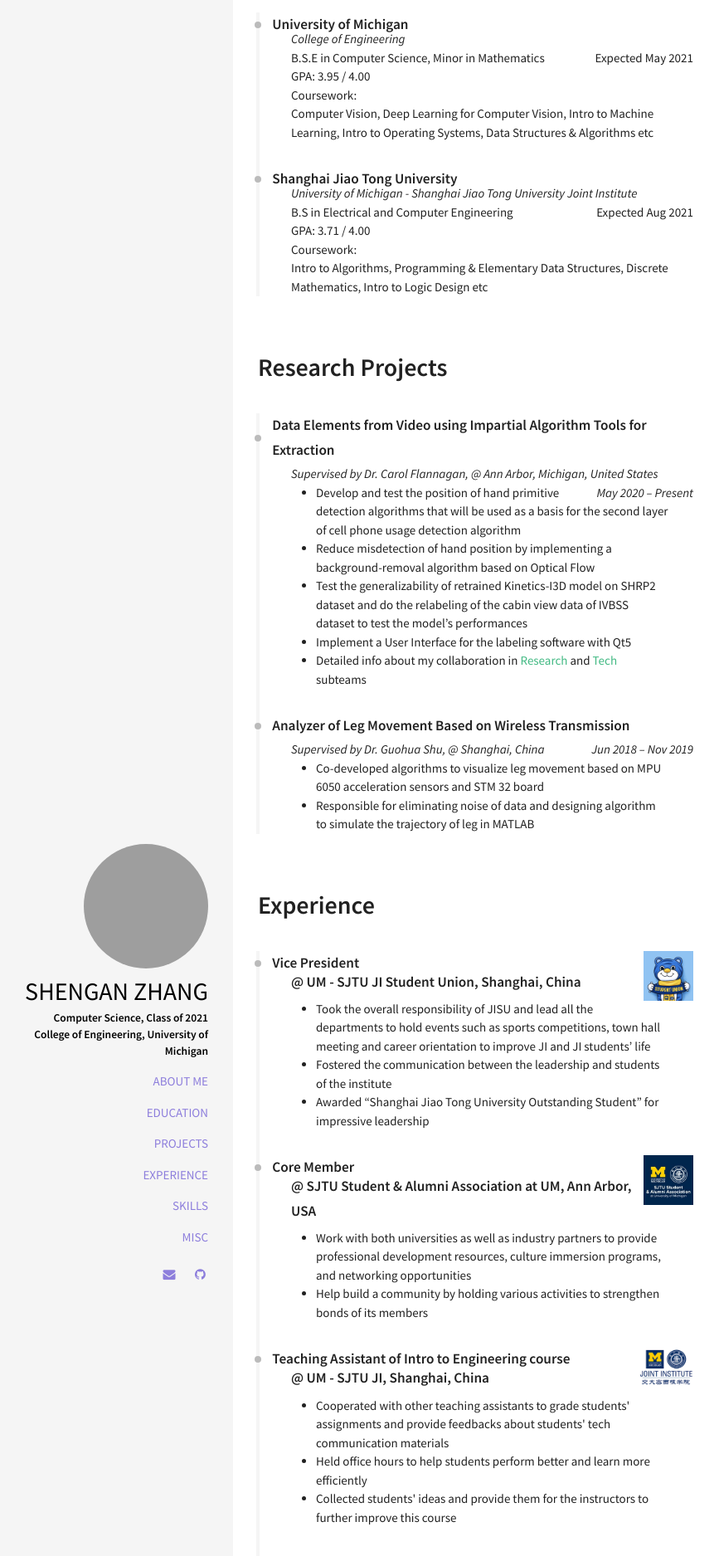
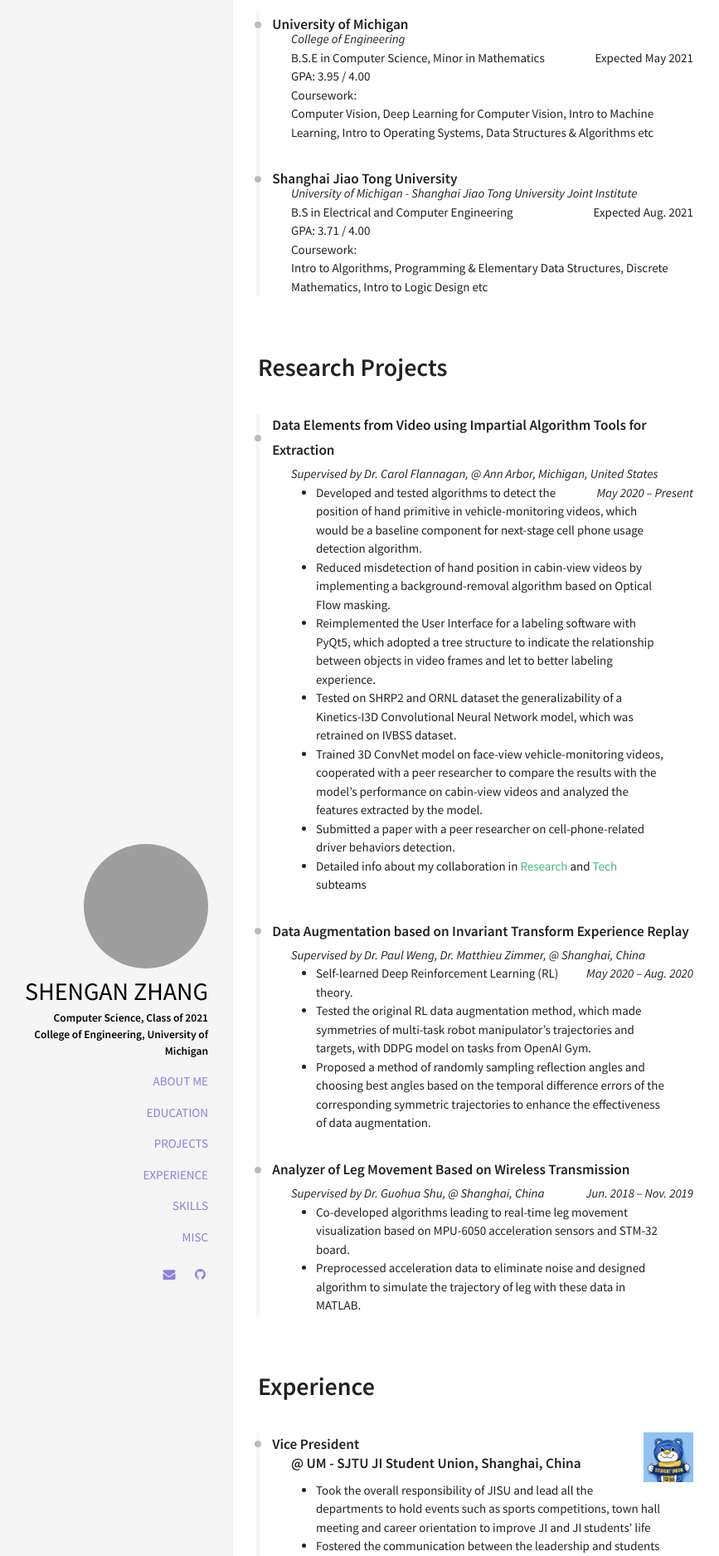
Before and after one commit to shenganzhang/shenganzhang.github.io, a Jekyll site: the page built from index.html, in a window 1280 px wide. Shown: the part 344-2219 px from the top of the page at 83% size, without its empty margins (39-906 px from the left). Built offline with Jekyll 4.4.1, drawn with Linux system fonts in a browser that asks for light colours; some of the changed text lies outside the part shown.

Commit message:
research pull

```diff
--- a/_data/index/education.yml
+++ b/_data/index/education.yml
@@ -9,7 +9,7 @@
 - name: Shanghai Jiao Tong University
   degree: B.S in Electrical and Computer Engineering
   link: http://www.sjtu.edu.cn
-  date: Expected Aug 2021
+  date: Expected Aug. 2021
   descr: University of Michigan - Shanghai Jiao Tong University Joint Institute
   GPA: 3.71 / 4.00
   course: Intro to Algorithms, Programming & Elementary Data Structures, Discrete Mathematics, Intro to Logic Design etc
--- a/_includes/sections/education.html
+++ b/_includes/sections/education.html
@@ -8,6 +8,7 @@
       <div class="archive-title">
         <h5 class="archive-year bio"><a href="{{ career.link }}">{{ career.name }}</a></h5>
       </div>
+      <div></div>
       <ul>
         <div><i>{{ career.descr }}</i></div>
         <div>{{ career.degree }} <span style="float:right;">{{ career.date }}</span></div>
--- a/_includes/sections/projects.html
+++ b/_includes/sections/projects.html
@@ -10,12 +10,26 @@
         <ul>
             <p></p>
             <div><i>Supervised by Dr. Carol Flannagan, @ Ann Arbor, Michigan, United States</i><i><span style="float:right;">May 2020 – Present</span></i></div>
-            <li>Develop and test the position of hand primitive detection algorithms that will be used as a basis for the second layer of cell phone usage detection algorithm</li>
-            <li>Reduce misdetection of hand position by implementing a background-removal algorithm based on Optical Flow</li>
-            <li>Test the generalizability of retrained Kinetics-I3D model on SHRP2 dataset and do the relabeling of the cabin view data of IVBSS dataset to test the model’s performances</li>
-            <li>Implement a User Interface for the labeling software with Qt5</li>
+            <li>Developed and tested algorithms to detect the position of hand primitive in vehicle-monitoring videos, which would be a baseline component for next-stage cell phone usage detection algorithm.</li>
+            <li>Reduced misdetection of hand position in cabin-view videos by implementing a background-removal algorithm based on Optical Flow masking.</li>
+            <li>Reimplemented the User Interface for a labeling software with PyQt5, which adopted a tree structure to indicate the relationship between objects in video frames and let to better labeling experience.</li>
+            <li>Tested on SHRP2 and ORNL dataset the generalizability of a Kinetics-I3D Convolutional Neural Network model, which was retrained on IVBSS dataset.</li>
+            <li>Trained 3D ConvNet model on face-view vehicle-monitoring videos, cooperated with a peer researcher to compare the results with the model’s performance on cabin-view videos and analyzed the features extracted by the model.</li>
+            <li>Submitted a paper with a peer researcher on cell-phone-related driver behaviors detection.</li>
             <li>Detailed info about my collaboration in <a href="https://shenganzhang.github.io/Cell Phone Usage Behavior Detection Based on Primitive Recognition for the IVBSS and SHRP2 Datasets-Jenil Shah, Shengan Zhang-Flannagan, Klinich, Karlow.pdf">Research</a>
             and <a href="https://shenganzhang.github.io/Improvement of Canvas, the User Interface and Data Structures of the Labelling Software-Ho Seok Song, Haomeng Zhang, Shengan Zhang, Emma Finkle-Klinich, Flannagan, Karlow.pdf">Tech</a> subteams</li>
+        </ul>
+
+        <div class="archive-title">
+            <h5 class="archive-year bio">Data Augmentation based on Invariant Transform Experience Replay</h5>
+        </div>
+
+        <ul>
+            <p></p>
+            <div><i>Supervised by Dr. Paul Weng, Dr. Matthieu Zimmer, @ Shanghai, China</i><i><span style="float:right;">May 2020 – Aug. 2020</span></i></div>
+            <li>Self-learned Deep Reinforcement Learning (RL) theory.</li>
+            <li>Tested the original RL data augmentation method, which made symmetries of multi-task robot manipulator’s trajectories and targets, with DDPG model on tasks from OpenAI Gym.</li>
+            <li>Proposed a method of randomly sampling reflection angles and choosing best angles based on the temporal difference errors of the corresponding symmetric trajectories to enhance the effectiveness of data augmentation.</li>
         </ul>
 
         <div class="archive-title">
@@ -24,9 +38,9 @@
 
         <ul>
             <p></p>
-            <div><i>Supervised by Dr. Guohua Shu, @ Shanghai, China</i><i><span style="float:right;">Jun 2018 – Nov 2019</span></i></div>
-            <li>Co-developed algorithms to visualize leg movement based on MPU 6050 acceleration sensors and STM 32 board</li>
-            <li>Responsible for eliminating noise of data and designing algorithm to simulate the trajectory of leg in MATLAB</li>
+            <div><i>Supervised by Dr. Guohua Shu, @ Shanghai, China</i><i><span style="float:right;">Jun. 2018 – Nov. 2019</span></i></div>
+            <li>Co-developed algorithms leading to real-time leg movement visualization based on MPU-6050 acceleration sensors and STM-32 board.</li>
+            <li>Preprocessed acceleration data to eliminate noise and designed algorithm to simulate the trajectory of leg with these data in MATLAB.</li>
         </ul>
 
     </div>
--- a/_layouts/resume.html
+++ b/_layouts/resume.html
@@ -29,12 +29,6 @@
 
         <div class="row">
             <div class="col">
-                {% include sections/skills.html %}
-            </div>
-        </div>
-
-        <div class="row">
-            <div class="col">
                 {% include sections/misc.html %}
             </div>
         </div>
```
Also changed, not shown: 2 other files.
